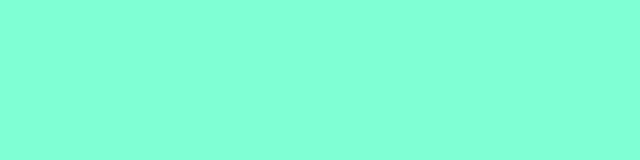
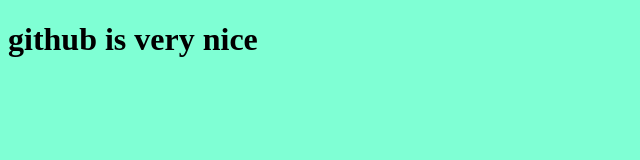
Before and after one commit to chefDossier/demo-github, a plain HTML site: page index.html in a window 1280 px wide. Shown: the whole page, without its empty margins (0-640 px from the left). Drawn offline with Linux system fonts and the light colour scheme.

Commit message:
ajout d'un titre

```diff
--- a/index.html
+++ b/index.html
@@ -7,6 +7,6 @@
     <link rel="stylesheet" href="styke.css">
 </head>
 <body>
-
+    <h1>github is very nice</h1>
 </body>
 </html>
```
